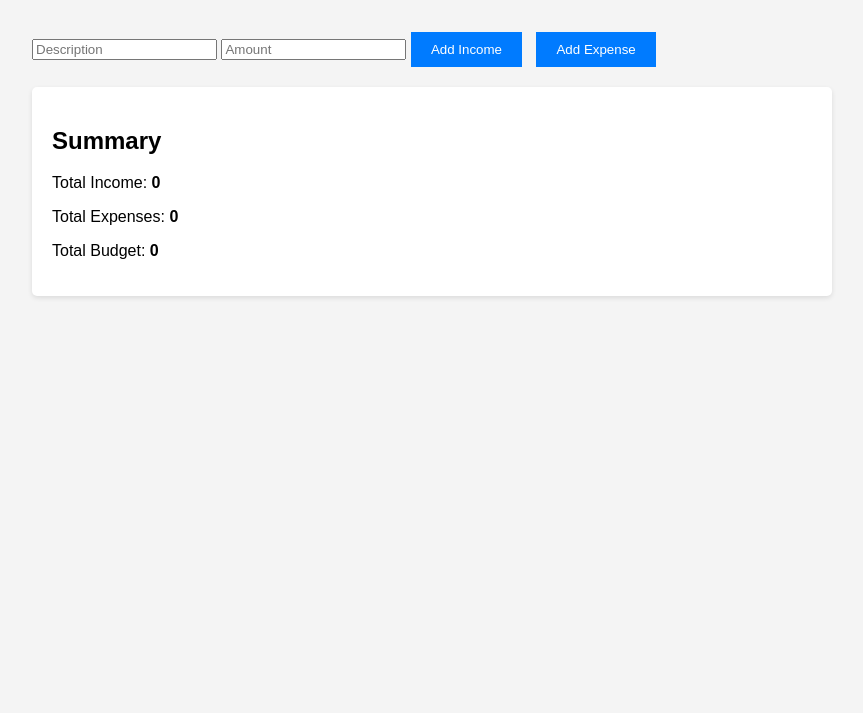
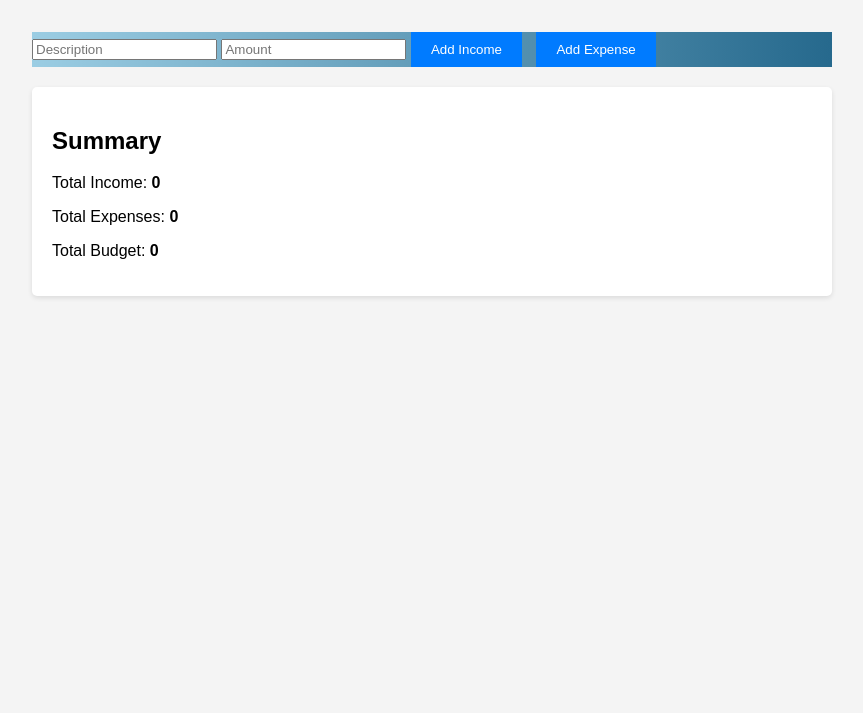
Before and after one commit to mmaferrrr/GI-WEEK-9, a plain HTML site: page index.html in a window 1280 px wide. Shown: the part 87-800 px from the top of the page, without its empty margins (208-1071 px from the left). Drawn offline with Linux system fonts and the light colour scheme.

Commit message:
Updated file

```diff
--- a/style.scss
+++ b/style.scss
@@ -25,6 +25,7 @@ body {
 
 .input-section {
     margin-bottom: 20px;
+    @include gradient(#9bcde3, #26698d);
 }
 
 button {
```
Also changed, not shown: style.css, 1 other file.
